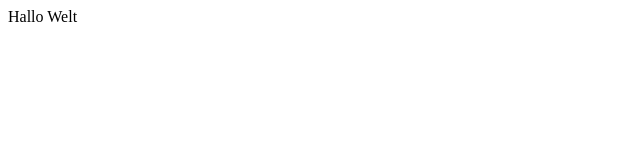
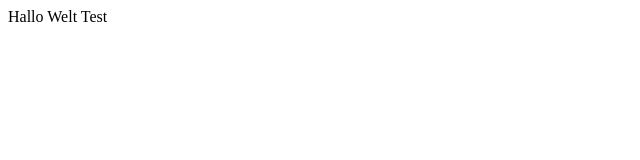
Before and after one commit to B-Blarr/Sakura-Ramen-Responsive, a plain HTML site: page index.html in a window 1280 px wide. Shown: the full height of the page, 0-640 px from the left. Drawn offline with Linux system fonts and the light colour scheme.

Commit message:
A small test change

```diff
--- a/index.html
+++ b/index.html
@@ -6,6 +6,6 @@
     <title>Document</title>
   </head>
   <body>
-    Hallo Welt
+    Hallo Welt Test
   </body>
 </html>
```
